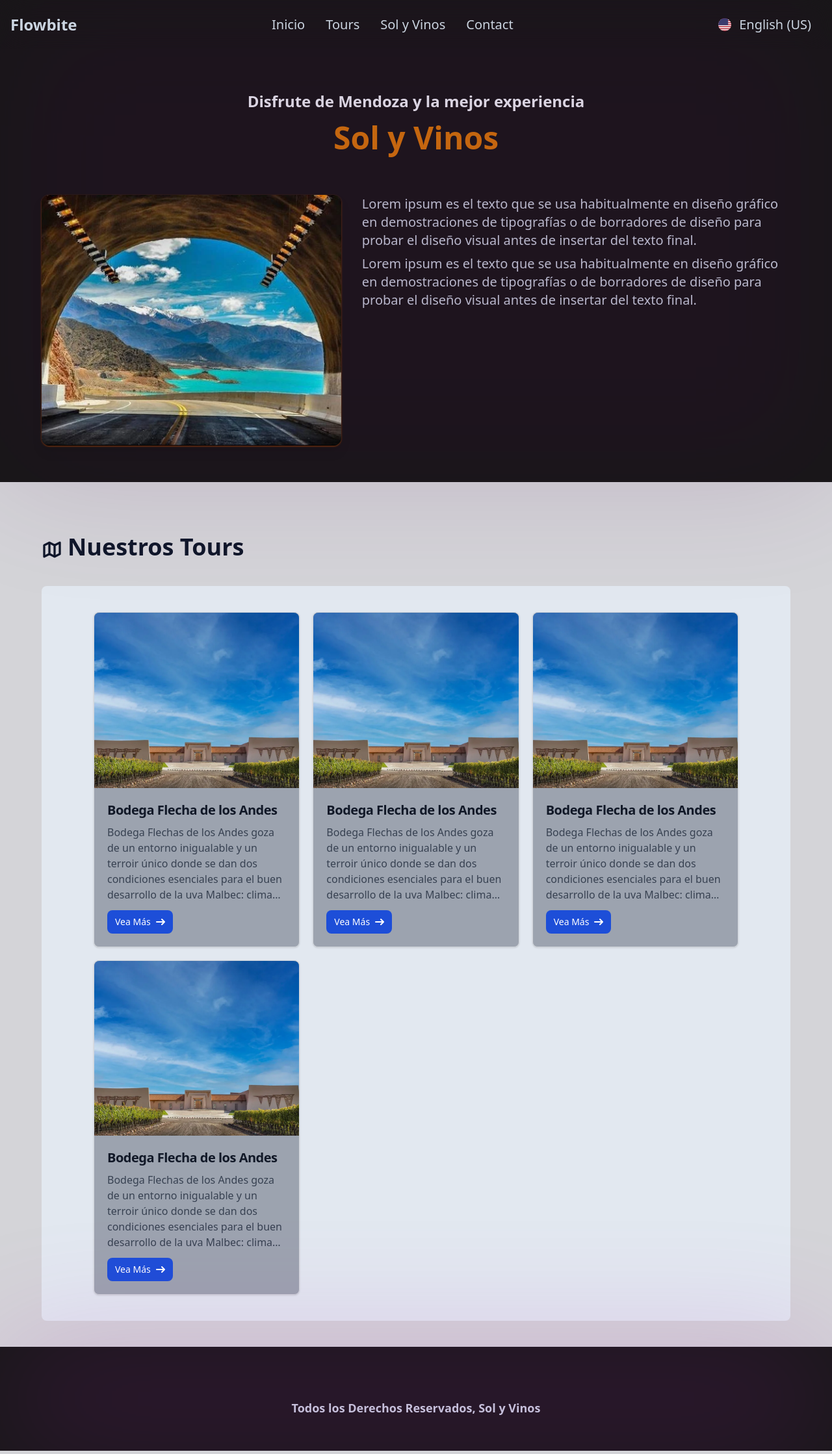
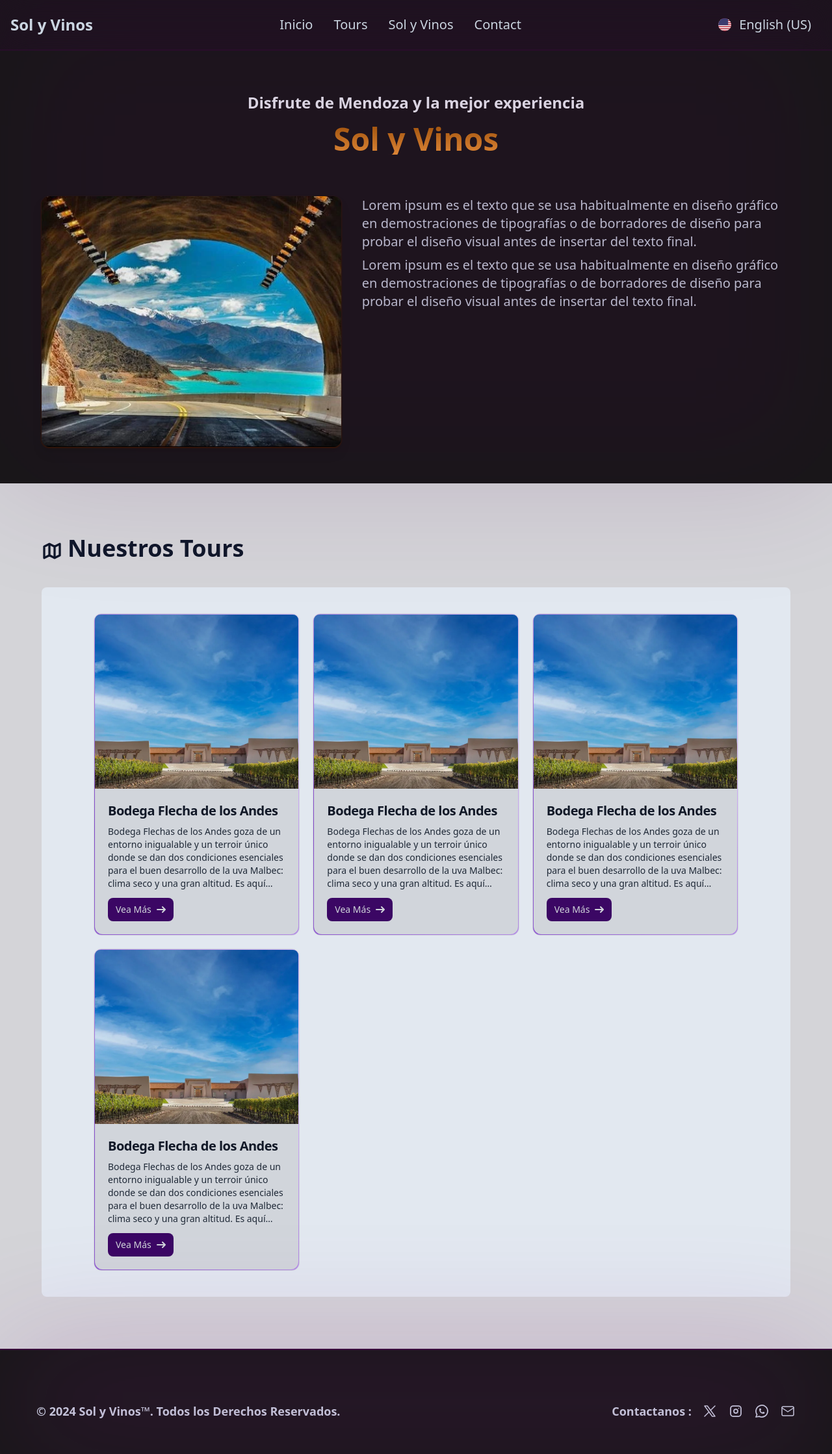
Before and after one commit to JeroDominik/SolYVinos-SA, a Next.js app: page / in a window 1280 px wide. Shown: the whole page at 65% size. Built offline with nearby package versions, Linux system fonts and the light colour scheme.

Commit message:
Add Footer components, and new border effect in CardTour component

```diff
--- a/src/app/page.tsx
+++ b/src/app/page.tsx
@@ -2,6 +2,7 @@ import Image from 'next/image'
 
 import Navbar from '../components/navbar'
 import CardTour from '@/components/cardTour'
+import Footer from '@/components/footer'
 
 export default function Home () {
   return (
@@ -12,14 +13,14 @@ export default function Home () {
         <section className="mb-14 mt-16 mx-auto max-w-6xl">
           <h1 className="flex flex-col text-2xl font-semibold text-slate-100 text-center mb-16 gap-y-4">
             Disfrute de Mendoza y la mejor experiencia
-            <span className="text-5xl font-bold text-amber-600">Sol y Vinos</span>
+            <span className="text-5xl font-bold bg-gradient-to-t from-[#f59b33] to-[#ad5e02] bg-clip-text text-transparent">Sol y Vinos</span>
           </h1>
           <article className="flex gap-8 justify-center items-center md:items-start">
             <Image src="/tunelPotre2.webp"
               alt="Imagen Tunel Potrerillos"
               width={450}
               height={400}
-              className="rounded-xl drop-shadow-lg shadow shadow-amber-900 w-2/5"
+              className="rounded-xl drop-shadow-lg shadow shadow-amber-950 w-2/5"
             />
             <div className="w-3/5">
               <p className="text-slate-300 text-pretty text-lg lg:text-xl mb-2">
@@ -32,7 +33,7 @@ export default function Home () {
           </article>
         </section>
       </header>
-      <section className="mt-20 mb-10 mx-auto max-w-6xl">
+      <section className="my-20 mx-auto max-w-6xl">
         <h1 className="flex items-end text-4xl font-bold mb-10 text-slate-900 gap-2">
           <svg className="size-8" viewBox="0 0 24 24" fill="none" stroke="currentColor" strokeWidth="2.5" strokeLinecap="round" strokeLinejoin="round"><path stroke="none" d="M0 0h24v24H0z" fill="none"/><path d="M3 7l6 -3l6 3l6 -3v13l-6 3l-6 -3l-6 3v-13" /><path d="M9 4v13" /><path d="M15 7v13" /></svg>
           Nuestros Tours
@@ -44,10 +45,7 @@ export default function Home () {
           <CardTour/>
         </div>
       </section>
-      <footer className="relative h-20 w-full bg-neutral-900 py-20">
-        <div className="absolute inset-0 bg-fuchsia-700 bg-[size:20px_20px] opacity-20 blur-[100px]"></div>
-        <p className="text-center text-lg font-semibold text-slate-300">Todos los Derechos Reservados, Sol y Vinos</p>
-      </footer>
+      <Footer />
     </main>
   )
 }
--- a/src/components/cardTour.tsx
+++ b/src/components/cardTour.tsx
@@ -2,7 +2,9 @@ import Image from 'next/image'
 
 export default function CardTour () {
   return (
-    <div className="max-w-[350px] border rounded-lg shadow bg-gray-400 border-gray-300">
+    <div className="relative h-auto max-w-[350px] overflow-hidden rounded-xl border border-gray-300 p-[1px] backdrop-blur-3xl">
+        <span className="absolute inset-[-1000%] animate-[spin_2s_linear_infinite] bg-[conic-gradient(from_90deg_at_50%_50%,#E2CBFF_0%,#7F44C9_50%,#E2CBFF_100%)]"/>
+        <div className="flex flex-col h-full w-full items-center justify-center rounded-xl bg-gray-300 text-sm font-medium backdrop-blur-3xl">
             <Image src="/bodegaFlechadelosAndes.webp"
                 alt="Imagen Bodega Flecha de los Andes"
                 width={350}
@@ -13,15 +15,16 @@ export default function CardTour () {
                 <h3 className="mb-2 text-xl font-bold tracking-tight text-gray-900">
                     Bodega Flecha de los Andes
                 </h3>
-            <p className="mb-3 font-normal text-gray-700 line-clamp-5 text-pretty">
+                <p className="mb-3 font-medium text-gray-800 line-clamp-5 text-pretty">
                     Bodega Flechas de los Andes goza de un entorno inigualable y un terroir único donde se dan dos condiciones esenciales para el buen desarrollo de la uva Malbec: clima seco y una gran altitud. Es aquí donde esta variedad tradicional de uva argentina, ha encontrado el lugar ideal para desarrollar todo su potencial.
                 </p>
-            <a href="#" className="inline-flex items-center px-3 py-2 text-sm font-medium text-center text-white bg-blue-700 rounded-lg hover:bg-blue-800 focus:ring-4 focus:outline-none focus:ring-blue-300">
+                <a href="#" className="inline-flex items-center px-3 py-2 text-sm font-medium text-center text-gray-300 rounded-lg bg-purple-950 transition hover:scale-105 hover:text-gray-200">
                     Vea Más
                     <svg className="rtl:rotate-180 w-3.5 h-3.5 ms-2" aria-hidden="true" fill="none" viewBox="0 0 14 10"><path stroke="currentColor" strokeLinecap="round" strokeLinejoin="round" strokeWidth="2" d="M1 5h12m0 0L9 1m4 4L9 9"/>
                     </svg>
                 </a>
             </div>
         </div>
+    </div>
   )
 }
--- /dev/null
+++ b/src/components/footer.tsx
@@ -0,0 +1,32 @@
+import React from 'react'
+
+export default function Footer () {
+  return (
+    <footer className="relative h-20 w-full bg-neutral-900 py-20 border-t-2 border-t-fuchsia-950/60">
+        <div className="absolute inset-0 bg-fuchsia-800 bg-[size:20px_20px] opacity-20 blur-[100px]"></div>
+        <div className="mx-14 md:flex md:items-center md:justify-between">
+            <span className="text-lg text-slate-300 sm:text-center font-semibold">
+                © 2024
+                <a href="#"> Sol y Vinos™</a>
+                . Todos los Derechos Reservados.
+            </span>
+            <ul className="flex mt-4 sm:justify-center md:mt-0 gap-x-4 items-center">
+                <h3 className="text-lg font-semibold text-slate-300 hover:text-slate-100">Contactanos : </h3>
+                <a href="#" className="text-slate-300 hover:text-slate-100">
+                    <svg className="size-6" viewBox="0 0 24 24" fill="none" stroke="currentColor" strokeWidth="1.5" strokeLinecap="round" strokeLinejoin="round"><path stroke="none" d="M0 0h24v24H0z" fill="none"/><path d="M4 4l11.733 16h4.267l-11.733 -16z" /><path d="M4 20l6.768 -6.768m2.46 -2.46l6.772 -6.772" />
+                    </svg>
+                </a>
+                <a href="#" className="text-slate-300 hover:text-slate-100">
+                    <svg className="size-6" viewBox="0 0 24 24" fill="none" stroke="currentColor" strokeWidth="1.75" strokeLinecap="round" strokeLinejoin="round"><path stroke="none" d="M0 0h24v24H0z" fill="none"/><path d="M4 4m0 4a4 4 0 0 1 4 -4h8a4 4 0 0 1 4 4v8a4 4 0 0 1 -4 4h-8a4 4 0 0 1 -4 -4z" /><path d="M12 12m-3 0a3 3 0 1 0 6 0a3 3 0 1 0 -6 0" /><path d="M16.5 7.5l0 .01" /></svg>
+                </a>
+                <a href="#" className="text-slate-300 hover:text-slate-100">
+                    <svg className="size-6" viewBox="0 0 24 24" fill="none" stroke="currentColor" strokeWidth="1.75" strokeLinecap="round" strokeLinejoin="round"><path stroke="none" d="M0 0h24v24H0z" fill="none"/><path d="M3 21l1.65 -3.8a9 9 0 1 1 3.4 2.9l-5.05 .9" /><path d="M9 10a.5 .5 0 0 0 1 0v-1a.5 .5 0 0 0 -1 0v1a5 5 0 0 0 5 5h1a.5 .5 0 0 0 0 -1h-1a.5 .5 0 0 0 0 1" /></svg>
+                </a>
+                <a href="#" className="text-slate-300 hover:text-slate-100">
+                    <svg className="size-6" viewBox="0 0 24 24" fill="none" stroke="currentColor" strokeWidth="1.5" strokeLinecap="round" strokeLinejoin="round"><path stroke="none" d="M0 0h24v24H0z" fill="none"/><path d="M3 7a2 2 0 0 1 2 -2h14a2 2 0 0 1 2 2v10a2 2 0 0 1 -2 2h-14a2 2 0 0 1 -2 -2v-10z" /><path d="M3 7l9 6l9 -6" /></svg>
+                </a>
+            </ul>
+        </div>
+    </footer>
+  )
+}
--- a/src/components/navbar.tsx
+++ b/src/components/navbar.tsx
@@ -1,14 +1,14 @@
 export default function Navbar () {
   return (
-    <nav className="mb-14 backdrop-blur-xl text-slate-300">
+    <nav className="mb-14 backdrop-blur-xl bg-fuchsia-950/10 border-b-2 border-b-fuchsia-950/25 text-slate-300">
       <div className="max-w-screen-xl flex flex-wrap items-center justify-between mx-auto p-4">
         <a href="#" className="flex items-center">
-          <span className="self-center text-2xl font-semibold whitespace-nowrap">Flowbite</span>
+          <span className="self-center text-2xl font-semibold whitespace-nowrap">Sol y Vinos</span>
         </a>
         <div className="md:flex items-center justify-between hidden" id="navbar-language">
           <ul className="flex flex-col md:flex-row text-xl font-medium p-4 md:p-0 mt-4 md:space-x-8 md:mt-0">
             <li>
-              <a href="#" className="block py-2 px-3 md:p-0 transition hover:text-amber-600 hover:font-semibold" aria-current="page">Inicio</a>
+              <a href="#" className="block py-2 px-3 md:p-0 transition hover:text-amber-600 hover:font-semibold">Inicio</a>
             </li>
             <li>
               <a href="#" className="block py-2 px-3 md:p-0 transition hover:text-amber-600 hover:font-semibold">Tours</a>
```
Lines whose indentation alone changed are shown as unchanged.
